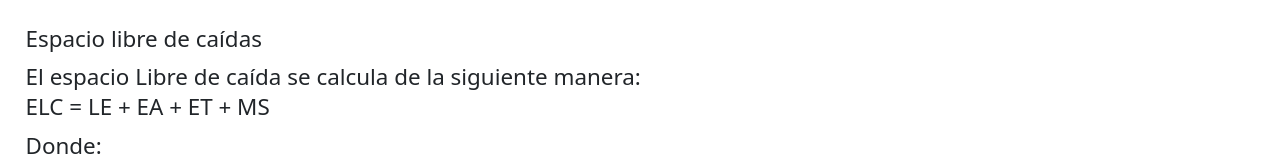
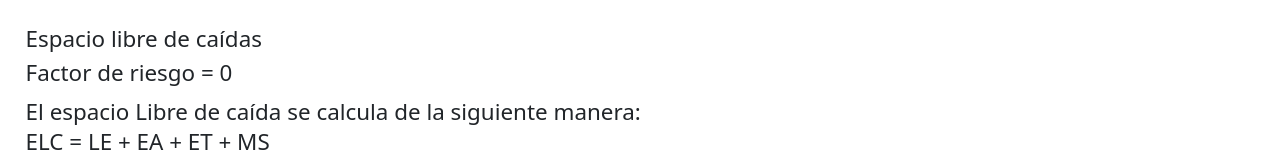
Before and after one commit to emmiraffo/desafio-bhp, a React (Create React App) app: page /glossary in a window 1280 px wide. Shown: the top 160 px of the page. Built offline with nearby package versions, Linux system fonts and the light colour scheme.

Commit message:
commit final

```diff
--- a/src/components/Glossary.jsx
+++ b/src/components/Glossary.jsx
@@ -6,6 +6,7 @@ export const Glossary = () => {
     return (
     <div className="container-glossary">
     <h6>Espacio libre de caídas</h6>
+    <h6>Factor de riesgo = 0</h6>
     <span>El espacio Libre de caída se calcula de la siguiente manera:</span>
     <h6>ELC = LE + EA + ET + MS</h6>
     <span>Donde:</span>
```
